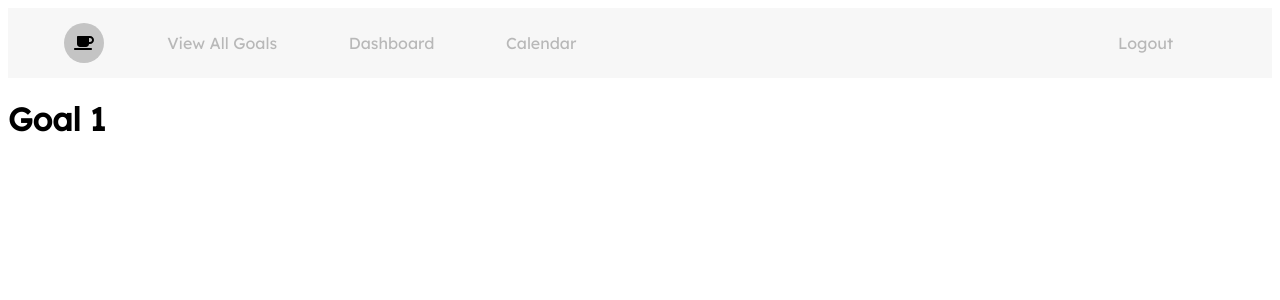
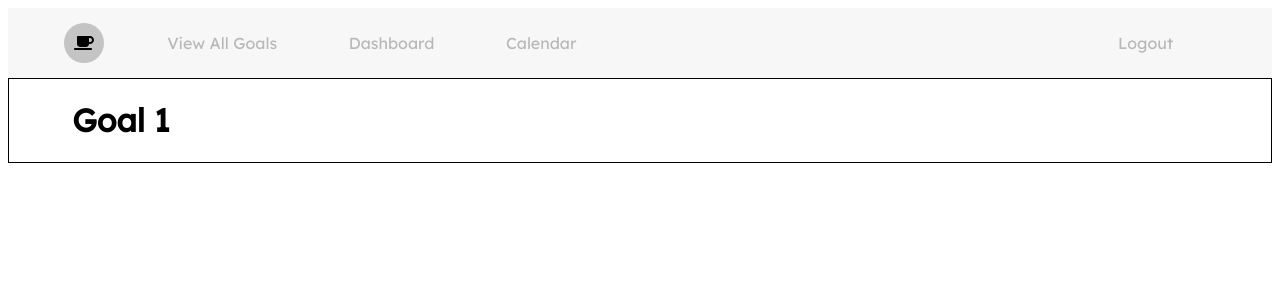
Before and after one commit to melon64/Atomic-App, a React (Create React App) app in the folder frontend/: page /user/goals/1 in a window 1280 px wide. Shown: the top 300 px of the page. Built offline with nearby package versions, Linux system fonts and the light colour scheme; the HTML template or start-up script is replaced by a standard one.

Commit message:
modified goal

```diff
--- /dev/null
+++ b/frontend/src/Goal.css
@@ -0,0 +1,4 @@
+.title {
+    border: 1px solid black;
+    padding-left: 5%;
+}
--- a/frontend/src/pages/Goals/Goal.tsx
+++ b/frontend/src/pages/Goals/Goal.tsx
@@ -1,10 +1,11 @@
 import React from 'react'
 import { useParams } from 'react-router-dom'
+import "../../Goal.css";
 
 function Goal() {
     let { id } = useParams();
     return (
-        <div className="Goal">
+        <div className="title">
             <h1>Goal {id}</h1>
         </div>
     );
```
